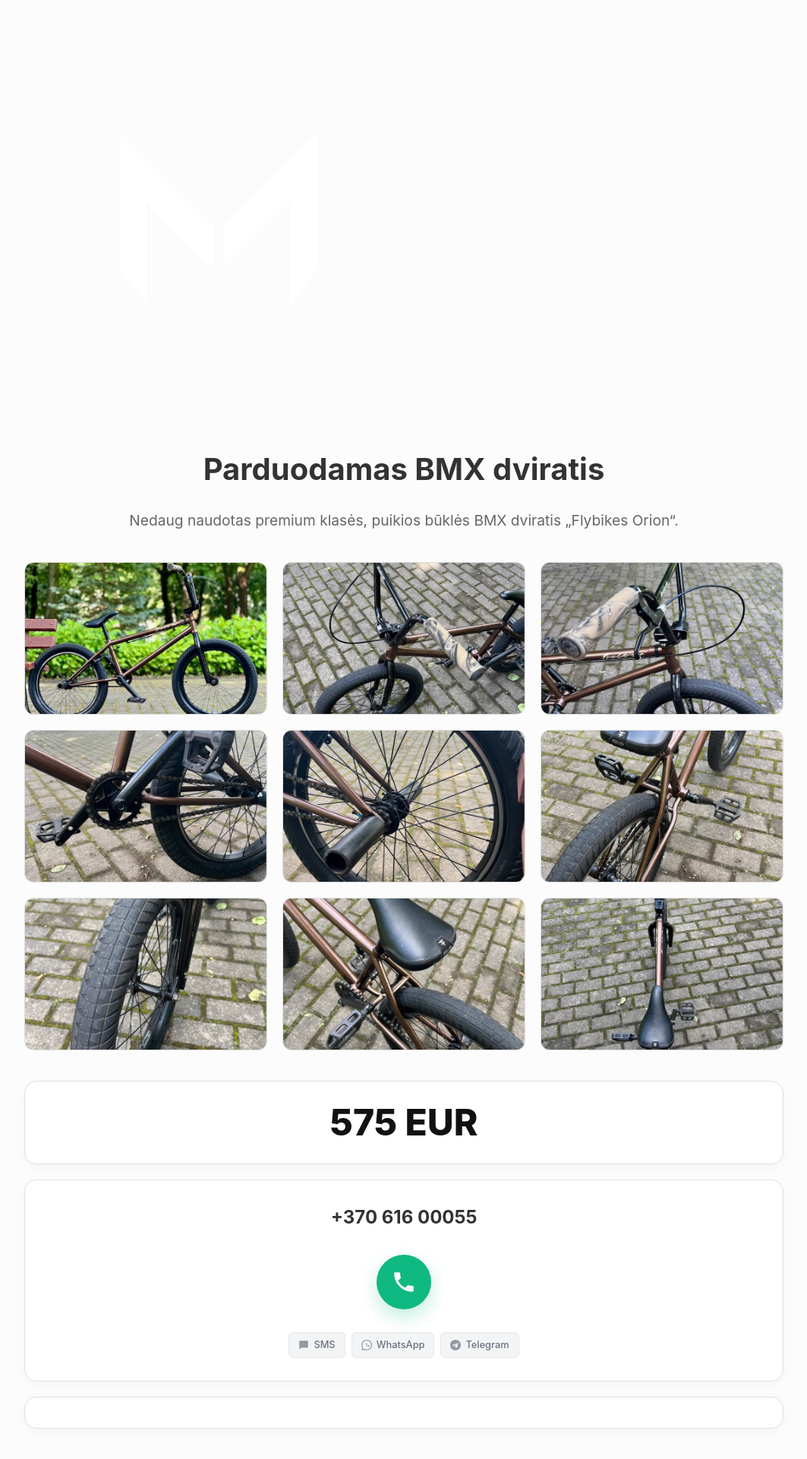
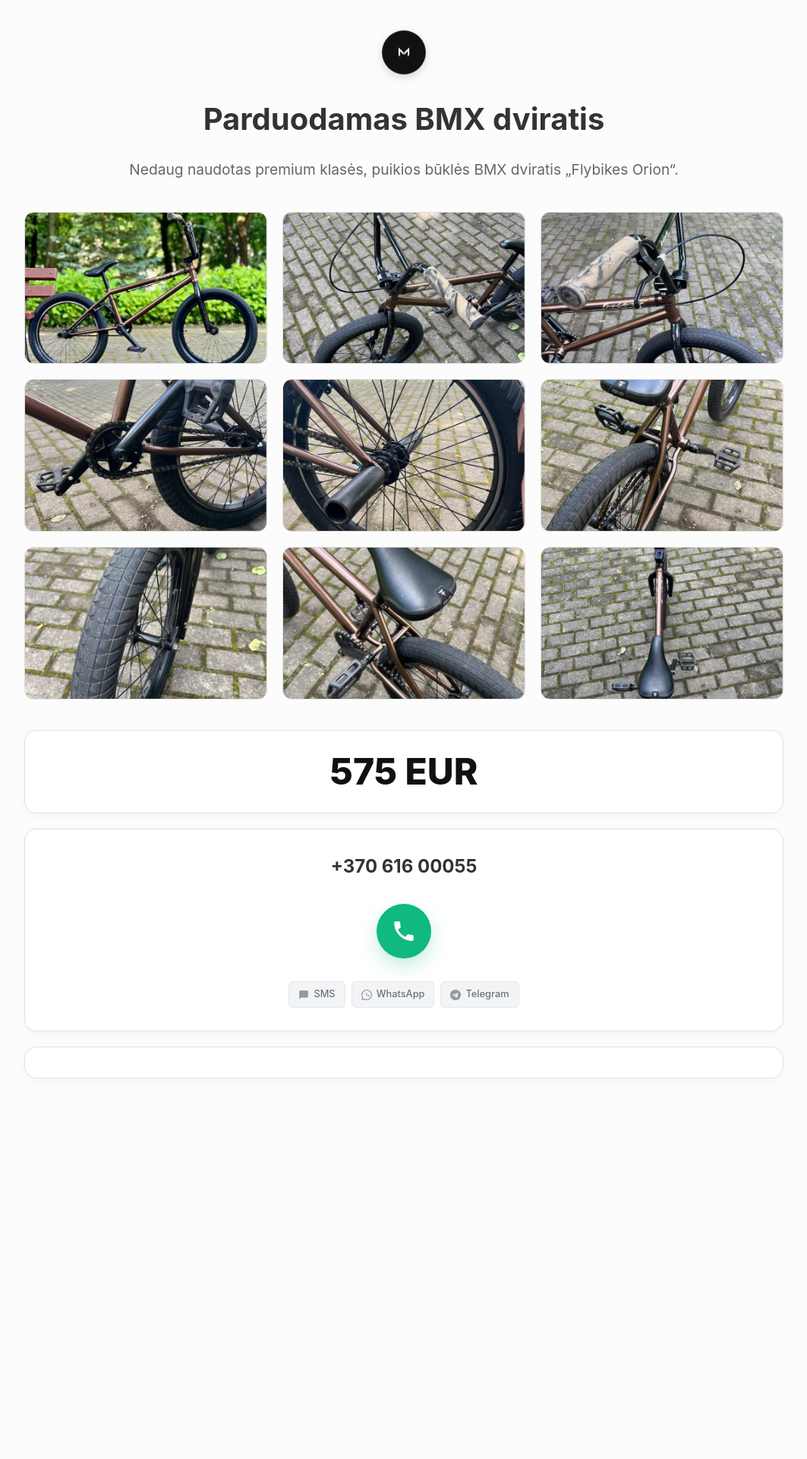
Before and after one commit to mruslys/ruslys.lt, a Jekyll site: the page built from parduodu/flybikes-orion/index.html, in a window 1280 px wide. Shown: the whole page at 76% size, without its empty margins (108-1171 px from the left). Built offline with Jekyll 4.4.1, drawn with Linux system fonts in a browser that asks for light colours; after the commit the page ends 1460 px from its top, so only the background shows below that.

Commit message:
Update style-gallery.html

```diff
--- a/_includes/style-gallery.html
+++ b/_includes/style-gallery.html
@@ -333,3 +333,34 @@
     width: 50%;
     text-align: left;
 }
+
+/* Viršutinis centrinis mygtukas su M logo */
+.top-home-button-wrapper {
+    display: flex;
+    justify-content: center;
+    margin-bottom: 25px;
+}
+.top-home-button {
+    display: flex;
+    align-items: center;
+    justify-content: center;
+    width: 56px;
+    height: 56px;
+    background-color: #111111; /* Tamsus fonas, kad išsiskirtų M raidė */
+    border-radius: 50%;
+    box-shadow: 0 4px 12px rgba(0, 0, 0, 0.15);
+    transition: transform 0.2s ease, background-color 0.2s ease, box-shadow 0.2s ease;
+    text-decoration: none;
+    border: 1px solid rgba(255, 255, 255, 0.1);
+}
+.top-home-button:hover {
+    transform: translateY(-3px);
+    background-color: #000000;
+    box-shadow: 0 6px 18px rgba(0, 0, 0, 0.25);
+}
+.top-home-button img {
+    width: 28px; /* Paveikslėlio dydis mygtuko viduje */
+    height: 28px;
+    object-fit: contain;
+    display: block;
+}
```
